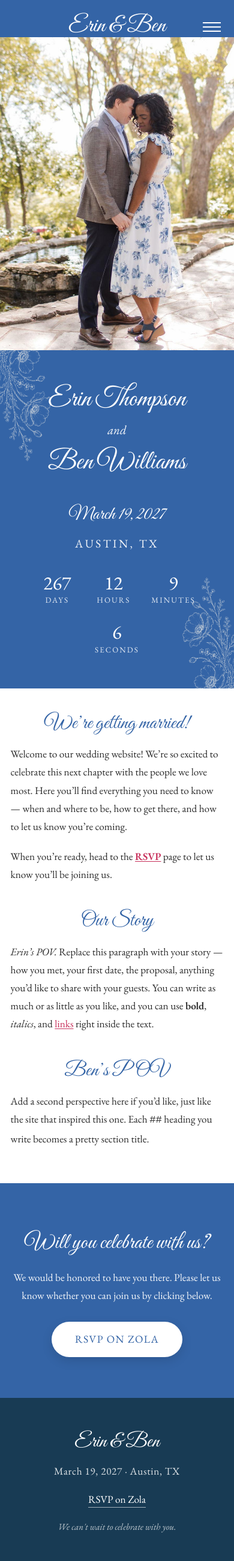
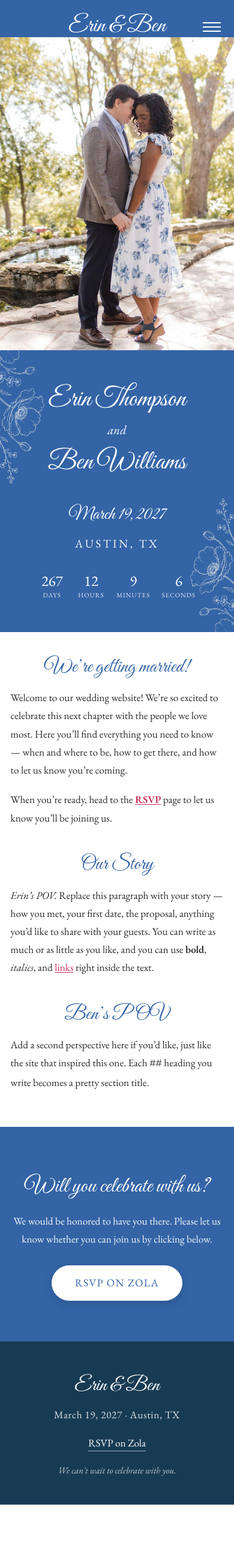
Before and after one commit to bjw7654/wedding-website, a Jekyll site: the page built from index.md, in a window 390 px wide. Shown: the whole page at 60% size. Built offline with Jekyll 4.4.1, drawn with Linux system fonts in a browser that asks for light colours; after the commit the page ends 2509 px from its top, so only the background shows below that.

Commit message:
Improve mobile layout for hero photos and announcement band
- Add per-photo mobile focal point (mobile_position) for the hero slideshow so subjects aren't cropped on phones; set right-center for hero-5 and 40% for hero-3

- Make the countdown compact and retuck/lengthen the corner bouquets on mobile so they no longer overlap the names or countdown

- Document mobile_position and phone-preview steps in the READMEs

All changes scoped to the max-width:700px breakpoint; desktop is unchanged.

```diff
--- a/_config.yml
+++ b/_config.yml
@@ -25,12 +25,34 @@
 # --- Home page slideshow -----------------------------------------------------
 # Drop your photos into the  assets/images/hero/  folder, then list them here.
 # Add or remove lines to add or remove photos. They fade from one to the next.
+#
+# PHONE FRAMING: Photos fill the screen edge-to-edge, so on a narrow phone the
+#   sides (or top/bottom) of a photo get trimmed. If someone is being cut off on
+#   phones, give that ONE photo a "mobile_position" to choose which part to keep.
+#   This only affects phones -- computers still show the photo centered.
+#
+#   To do that, change a line from the short form to the longer form, like this:
+#
+#       - url: "/assets/images/hero/hero-5.jpg"
+#         mobile_position: "right center"
+#
+#   Handy values for mobile_position:
+#       "center"          the default -- keep the middle
+#       "left center"     keep the LEFT side       "right center"  keep the RIGHT side
+#       "center top"      keep the TOP             "center bottom" keep the BOTTOM
+#       "70% center"      fine-tune side to side   (0% = far left, 100% = far right)
+#       "center 30%"      fine-tune up and down    (0% = top,      100% = bottom)
 hero_images:
   - "/assets/images/hero/hero-1.jpg"
   - "/assets/images/hero/hero-2.jpg"
-  - "/assets/images/hero/hero-3.jpg"
+  # In hero-3 the two of you walk a little left of center, so nudge the
+  # framing left on phones to keep you both in the middle.
+  - url: "/assets/images/hero/hero-3.jpg"
+    mobile_position: "40% center"
   - "/assets/images/hero/hero-4.jpg"
-  - "/assets/images/hero/hero-5.jpg"
+  # In hero-5 the two of you stand on the right, so keep the right side on phones.
+  - url: "/assets/images/hero/hero-5.jpg"
+    mobile_position: "right center"
 
 # --- Colors (change these hex codes to re-skin the whole site) ---------------
 colors:
--- a/_layouts/home.html
+++ b/_layouts/home.html
@@ -5,8 +5,16 @@
 {% if site.hero_images and site.hero_images.size > 0 %}
 <section class="hero" aria-label="Photos of {{ site.couple_short }}">
   {% for img in site.hero_images %}
+  {%- comment -%} A photo can be a simple path, or a small block with an optional
+      "mobile_position" that only changes how it's framed on phones (see _config.yml). {%- endcomment -%}
+  {%- assign hero_src = img -%}
+  {%- assign hero_focus = "" -%}
+  {%- if img.url -%}
+    {%- assign hero_src = img.url -%}
+    {%- assign hero_focus = img.mobile_position -%}
+  {%- endif -%}
   <div class="hero__slide{% if forloop.first %} is-active{% endif %}"
-       style="background-image: url('{{ img | relative_url }}');"></div>
+       style="background-image: url('{{ hero_src | relative_url }}');{% if hero_focus and hero_focus != '' %} --focus-mobile: {{ hero_focus }};{% endif %}"></div>
   {% endfor %}
 </section>
 {% endif %}
--- a/assets/css/style.scss
+++ b/assets/css/style.scss
@@ -413,11 +413,23 @@
   .nav-rsvp a { display: inline-block; }
 
   .announce { padding: 3.25rem 1rem; }
-  .announce__floral { height: 280px; opacity: 0.85; }
-  .announce__floral--tl { top: 40px; left: 28px; }
-  .announce__floral--br { bottom: 40px; right: 28px; }
+  .announce__floral { height: 385px; opacity: 0.85; }
+  .announce__floral--tl { top: 24px; left: -6px; }
+  .announce__floral--br { bottom: 24px; right: -6px; }
+
+  /* Make the countdown more compact on phones so it stays on one line and
+     clear of the corner bouquets. */
+  .countdown { gap: 0.9rem 1.2rem; }
+  .countdown__unit { min-width: 46px; }
+  .countdown__num { font-size: 1.55rem; }
+  .countdown__label { font-size: 0.68rem; letter-spacing: 0.1em; }
 
   .hero { height: 58vh; }
+
+  /* On phones each photo can use its own focal point, set per photo in
+     _config.yml via "mobile_position". Falls back to centered. Desktop is
+     unaffected, so wide screens keep the centered framing. */
+  .hero__slide { background-position: var(--focus-mobile, center); }
 
   .content { padding: 2.5rem 1.1rem; }
 }
```
Also changed, not shown: assets/images/hero/README.md (+17 -0 lines), README.md.
